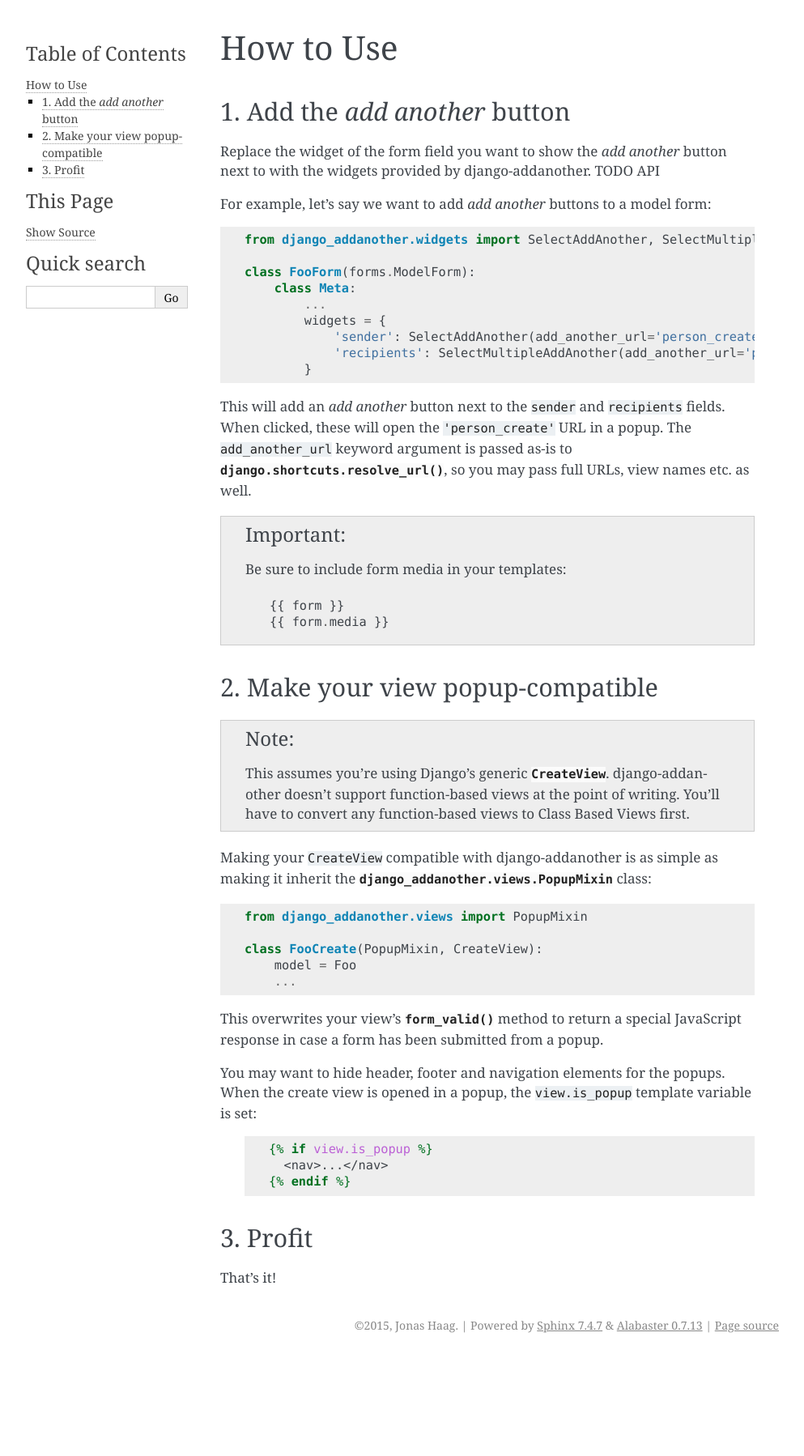
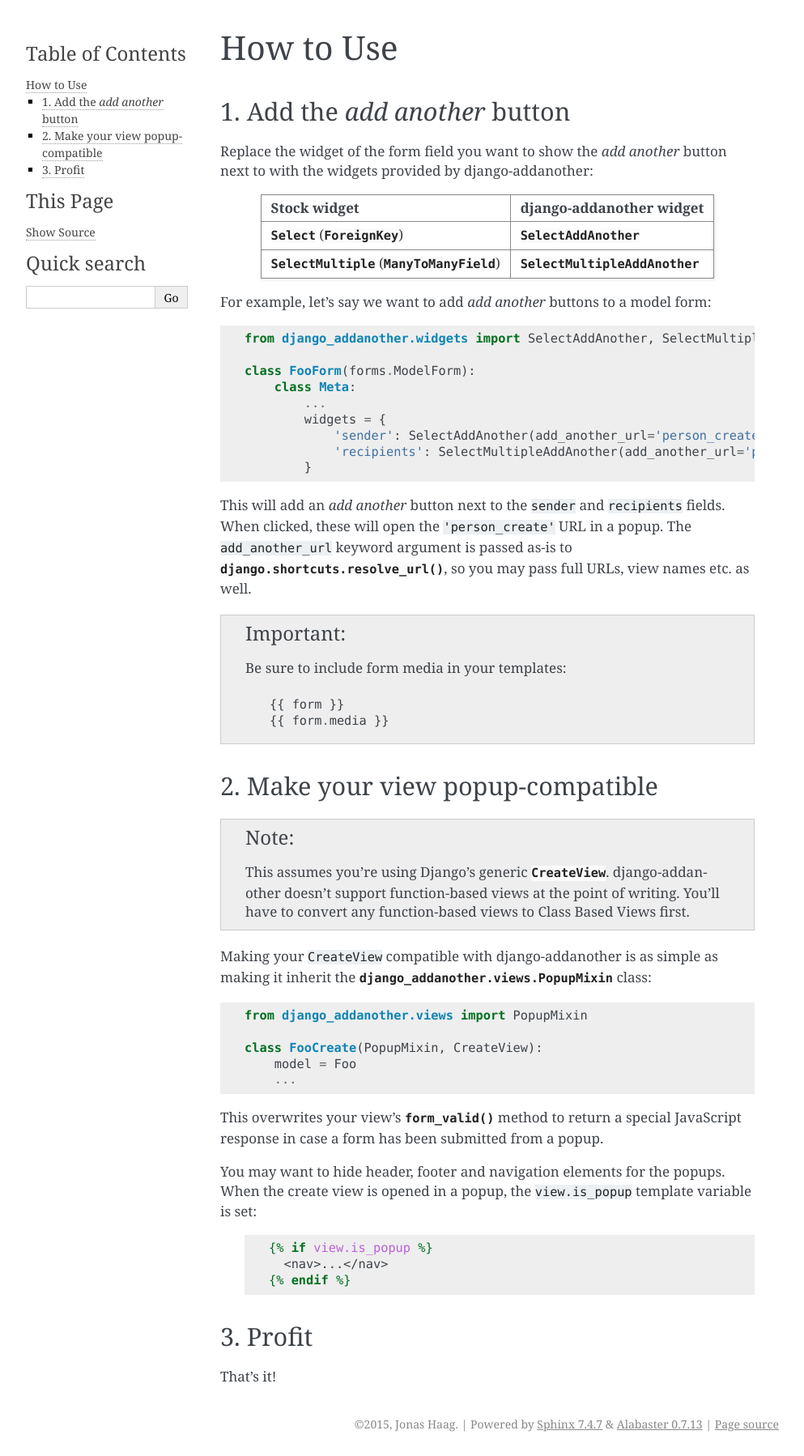
Before and after one commit to jonashaag/django-addanother, a Sphinx documentation site: the page built from docs/usage.rst, in a window 1280 px wide. Shown: the whole page at 81% size, without its empty margins (148-1141 px from the left). Built offline with Sphinx 7.4.7, drawn with Linux system fonts in a browser that asks for light colours; before the commit the page ends 1676 px from its top, so only the background shows below that.

Commit message:
Complete docs

```diff
--- a/docs/conf.py
+++ b/docs/conf.py
@@ -294,7 +294,10 @@ texinfo_documents = [
 
 
 # Example configuration for intersphinx: refer to the Python standard library.
-intersphinx_mapping = {'https://docs.python.org/': None}
+intersphinx_mapping = {
+    'https://docs.python.org/': None,
+    'http://django.readthedocs.org/en/stable/': None,
+}
 
 sys.path.append(os.path.dirname(__file__))
 os.environ['DJANGO_SETTINGS_MODULE'] = "django_settings"
--- a/docs/howitworks.rst
+++ b/docs/howitworks.rst
@@ -2,6 +2,6 @@ How it Works
 ============
 django-addanother works twofold: Firstly, it adds an *add another* button next to your form fields. When the *add* button is clicked, the main form is disabled by putting an overlay over the whole main site, and a special popup window with the "inline" creation form is opened.
 
-The popup window isn't much different from your usual form handling views. The main difference is that when the form has been submitted and validated successfully, after saving the newly created object, the user is not redirected to the view's ``success_url``. Instead, a special JavaScript-only response is being sent to the browser, adding the new object to the selection in the original window and closing the popup window.
+The popup window isn't much different from your usual form handling views. The main difference is that when the form has been submitted and validated successfully, after saving the newly created object, the user is not redirected to the view's :attr:`~django.views.generic.edit.FormMixin.success_url`. Instead, a special JavaScript-only response is being sent to the browser, adding the new object to the selection in the original window and closing the popup window.
 
 Any :class:`~django.views.generic.edit.CreateView` can be made compatible with django-addanother. When opened in a popup, the view gets appended the ``?_popup=1`` GET parameter, which is how the view knows when to respond with its special JavaScript response. This special handling is taken care of in :class:`django_addanother.views.PopupMixin`, whose usage is explained in :ref:`usage`.
--- a/docs/reference/widgets.rst
+++ b/docs/reference/widgets.rst
@@ -1,4 +1,7 @@
 Widgets Reference
 =================
-.. automodule:: django_addanother.widgets
+.. currentmodule:: django_addanother.widgets
+.. autoclass:: SelectAddAnother
+.. autoclass:: SelectMultipleAddAnother
+.. autoclass:: AddAnotherMixin
   :members:
--- a/docs/usage.rst
+++ b/docs/usage.rst
@@ -5,7 +5,18 @@ How to Use
 
 1. Add the *add another* button
 -------------------------------
-Replace the widget of the form field you want to show the *add another* button next to with the widgets provided by django-addanother. TODO API
+Replace the widget of the form field you want to show the *add another* button next to with the widgets provided by django-addanother:
+
++----------------------------------------------+--------------------------------------------------------------+
+| Stock widget                                 | django-addanother widget                                     |
++==============================================+==============================================================+
+| :class:`~django.forms.Select`                | :class:`~django_addanother.widgets.SelectAddAnother`         |
+| (:class:`~django.db.models.ForeignKey`)      |                                                              |
++----------------------------------------------+--------------------------------------------------------------+
+| :class:`~django.forms.SelectMultiple`        | :class:`~django_addanother.widgets.SelectMultipleAddAnother` |
+| (:class:`~django.db.models.ManyToManyField`) |                                                              |
++----------------------------------------------+--------------------------------------------------------------+
+
 
 For example, let's say we want to add *add another* buttons to a model form::
 
```
